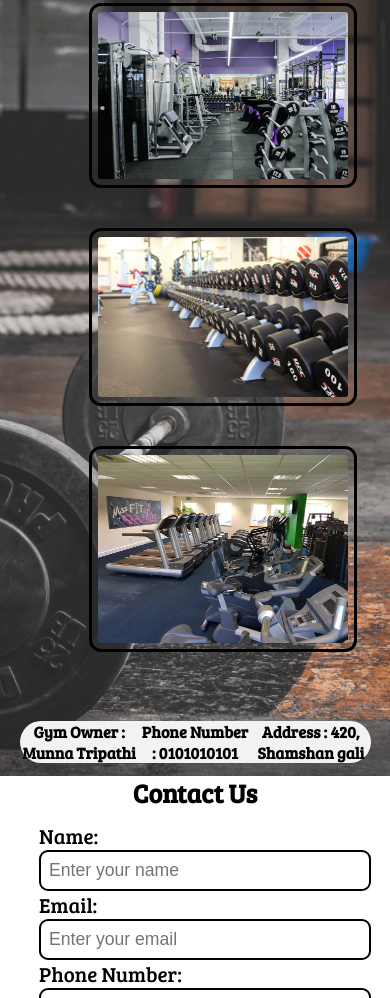
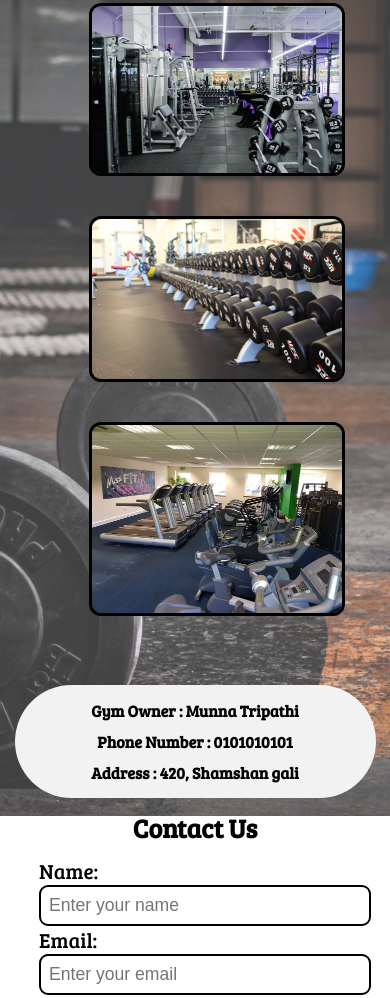
Before and after one commit to MurtazaNeher/Gym-Website, a plain HTML site: page index.html in a window 390 px wide. Shown: the part 1840-2838 px from the top of the page. Drawn offline with Linux system fonts and the light colour scheme.

Commit message:
Update phone.css

```diff
--- a/phone.css
+++ b/phone.css
@@ -41,13 +41,13 @@
     z-index: -1;
     background: url('images/bg2.jpg') no-repeat center center/cover;
     width: 100%;
-    height: 940px;
-    opacity: 0.89;
+    height: 980px;
+    opacity: 0.79;
 }
 
 #about-info {
     display: flex;
-    flex-direction: row;
+    flex-direction: column;
     justify-content: space-between;
     align-items: center;
     background-color: #f2f2f2;
@@ -55,20 +55,23 @@
     margin: auto;
     margin-top: 15px;
     border-radius: 100px;
+    padding: 10px 5px;
 }
 
 #about-info h2 {
+    display: flex;
+    flex-direction: columns;
     font-size: 16px;
     font-family: 'Bree Serif', serif;
     text-align: center;
     color: black;
     display: block;
     margin: auto;
+    padding: 5px 3px;
 }
 
 #about img {
     width: 250px;
-    padding: 6px;
     margin: 20px auto;
     height: auto;
 }
```
